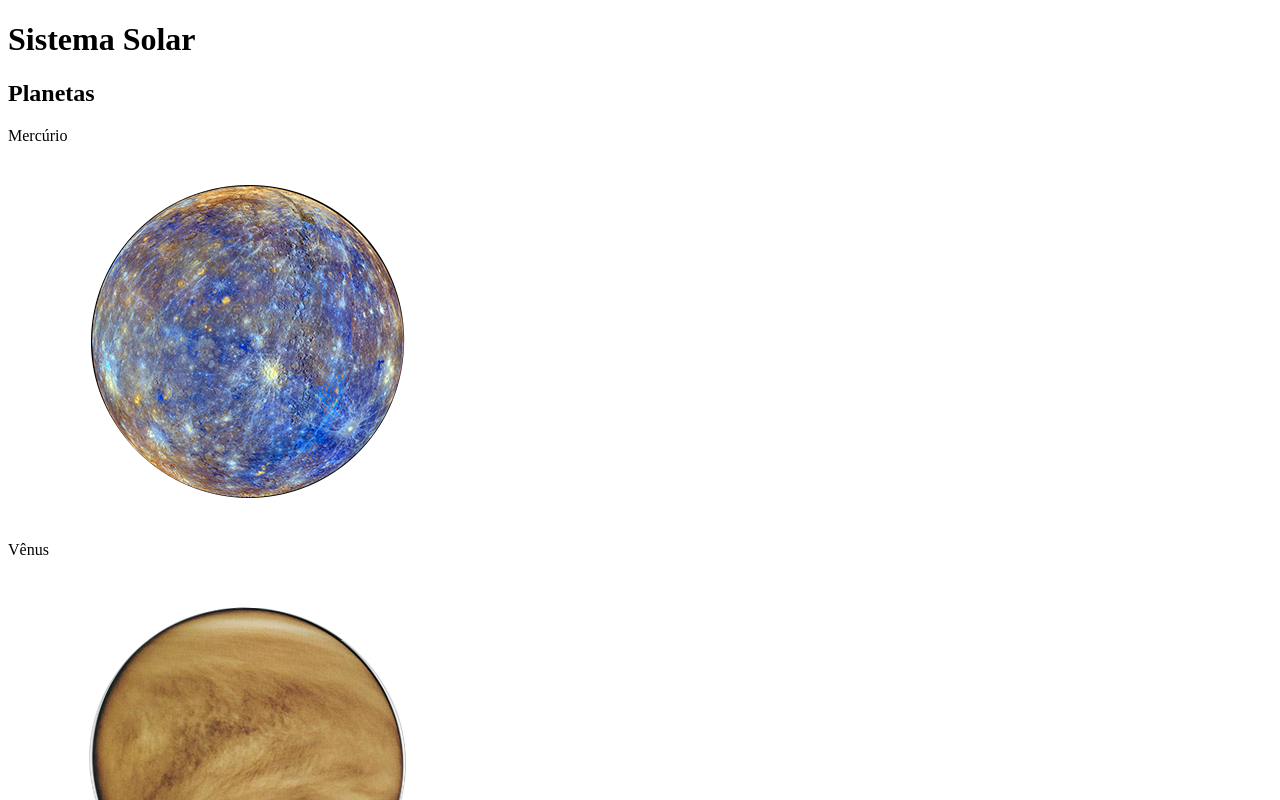
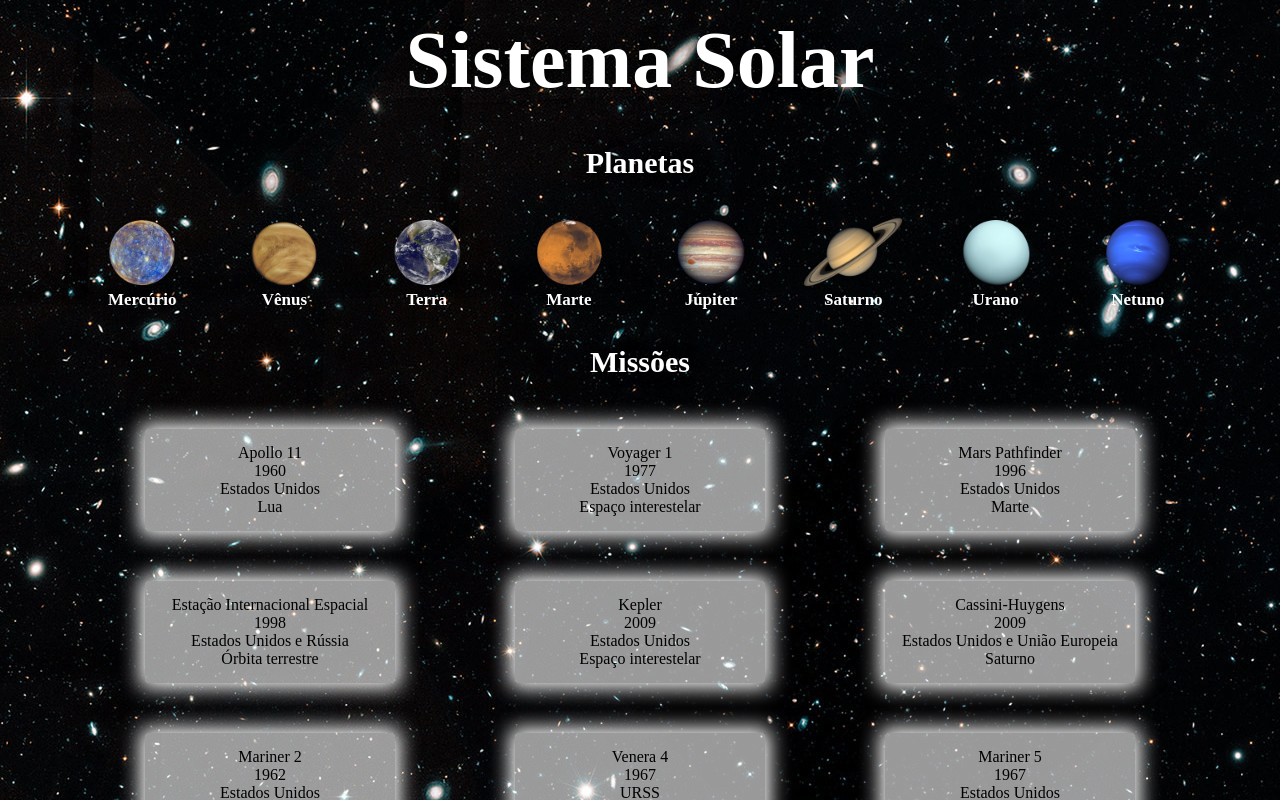
Before and after one commit to KleversonEller/Projeto-Solar-system, a React (Create React App) app: page / in a window 1280 px wide. Shown: the top 800 px of the page. Built offline with nearby package versions, Linux system fonts and the light colour scheme.

Commit message:
Implementando CSS - parte 1

```diff
--- a/src/App.css
+++ b/src/App.css
@@ -1,3 +1,33 @@
-.App {
+* {
+  box-sizing: border-box;
+  margin: 0;
+  padding: 0;
   text-align: center;
 }
+
+body {
+  background-image: url('./images/fundo.jpg');
+}
+
+.body {
+  color: white;
+  margin-left: 50px;
+  margin-right: 50px;
+}
+
+footer {
+  font-size: 17px;
+  padding: 10px;
+}
+
+h1 {
+  font-size: 80px;
+  padding: 15px;
+  text-shadow: 0 0 15px black;
+}
+
+h2 {
+  font-size: 30px;
+  padding: 25px;
+  text-shadow: 0 0 15px black;
+}
--- a/src/App.js
+++ b/src/App.js
@@ -2,15 +2,17 @@
 import Header from './components/Header';
 import SolarSystem from './components/SolarSystem';
 import Missions from './components/Missions';
+import './App.css';
 
 class App extends React.Component {
   render() {
     return (
-      <>
+      <div className="body">
         <Header />
         <SolarSystem />
         <Missions />
-      </>
+        <footer>2022 - Project Solar System - Kleverson Eller</footer>
+      </div>
     );
   }
 }
--- a/src/components/MissionCard.jsx
+++ b/src/components/MissionCard.jsx
@@ -1,11 +1,12 @@
 import React from 'react';
 import PropTypes from 'prop-types';
+import './PlanetCard.css';
 
 class MissionCard extends React.Component {
   render() {
     const { name, year, country, destination } = this.props;
     return (
-      <div data-testid="mission-card">
+      <div className="cardContainer border" data-testid="mission-card">
         <p data-testid="mission-name">
           { name }
         </p>
--- a/src/components/Missions.jsx
+++ b/src/components/Missions.jsx
@@ -2,12 +2,14 @@
 import Title from './Title';
 import missions from '../data/missions';
 import MissionCard from './MissionCard';
+import './SolarSystem.css';
 
 class Missions extends React.Component {
   render() {
     return (
       <div data-testid="missions">
         <Title headline="Missões" />
+        <div className="container">
           {missions.map((objeto) => (<MissionCard
             key={ objeto.name }
             name={ objeto.name }
@@ -16,6 +18,7 @@
             destination={ objeto.destination }
           />))}
         </div>
+      </div>
     );
   }
 }
--- /dev/null
+++ b/src/components/PlanetCard.css
@@ -0,0 +1,57 @@
+.imagem:nth-child( 1 ) {
+  width: 100px;
+}
+
+.imagem:nth-child( 2 ) {
+  width: 200px;
+}
+
+.imagem:nth-child( 3 ) {
+  width: 300px;
+}
+
+.imagem:nth-child( 4 ) {
+  width: 100px;
+}
+
+.imagem:nth-child( 5 ) {
+  width: 200px;
+}
+
+.imagem:nth-child( 6 ) {
+  padding: 10px;
+  width: 300px;
+}
+
+.imagem:nth-child( 7 ) {
+  padding: 10px;
+  width: 100px;
+}
+
+.imagem:nth-child( 8 ) {
+  padding: 10px;
+  width: 200px;
+}
+
+.cardContainer {
+  align-items: center;
+  display: flex;
+  flex-direction: column;
+  margin-bottom: 10px;
+  margin-top: 10px;
+}
+
+.border {
+  background-color: rgba(255, 255, 255, 0.6);
+  border-radius: 2px;
+  box-shadow: 0 0 20px 5px white;
+  color: black;
+  margin: 25px;
+  padding: 15px;
+  width: 250px;
+}
+
+.names {
+  font-size: 17px;
+  font-weight: 900;
+}
--- a/src/components/PlanetCard.jsx
+++ b/src/components/PlanetCard.jsx
@@ -1,15 +1,16 @@
 import React from 'react';
 import PropTypes from 'prop-types';
+import './PlanetCard.css';
 
 class PlanetCard extends React.Component {
   render() {
     const { planetName, planetImage } = this.props;
     return (
-      <div data-testid="planet-card">
-        <p data-testid="planet-name">
+      <div className="cardContainer" data-testid="planet-card">
+        <img className="imagem" src={ planetImage } alt={ `Planeta ${planetName}` } />
+        <p className="names" data-testid="planet-name">
           {planetName}
         </p>
-        <img src={ planetImage } alt={ `Planeta ${planetName}` } />
       </div>
     );
   }
--- /dev/null
+++ b/src/components/SolarSystem.css
@@ -0,0 +1,5 @@
+.container {
+  display: flex;
+  flex-wrap: wrap;
+  justify-content: space-evenly;
+}
--- a/src/components/SolarSystem.jsx
+++ b/src/components/SolarSystem.jsx
@@ -2,17 +2,20 @@
 import Title from './Title';
 import planets from '../data/planets';
 import PlanetCard from './PlanetCard';
+import './SolarSystem.css';
 
 class SolarSystem extends React.Component {
   render() {
     return (
       <div data-testid="solar-system">
         <Title headline="Planetas" />
-        {planets.map((objeto) => (<PlanetCard
-          key={ objeto.name }
-          planetName={ objeto.name }
-          planetImage={ objeto.image }
-        />))}
+        <div className="container">
+          {planets.map((objeto) => (<PlanetCard
+            key={ objeto.name }
+            planetName={ objeto.name }
+            planetImage={ objeto.image }
+          />))}
+        </div>
       </div>
     );
   }
```
Also changed, not shown: src/images/fundo.jpg (added). Lines whose indentation alone changed are shown as unchanged.
